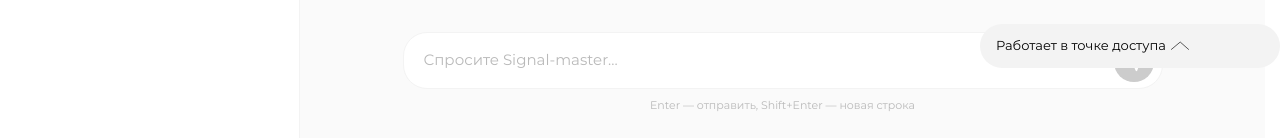
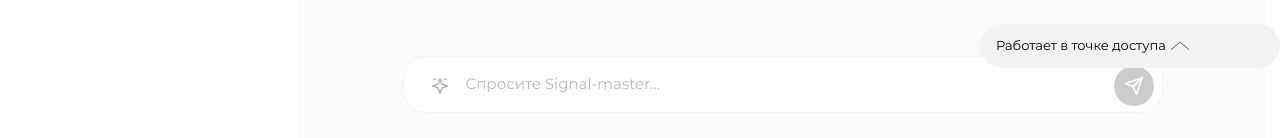
Before and after one commit to petrenko-vel/documentation, a React (Vite) app: page /chat in a window 1280 px wide. Shown: the part 716-854 px from the top of the page. Built offline with nearby package versions, Linux system fonts and the light colour scheme.

Commit message:
feat: добавление кнопки глубокого мышления

```diff
--- a/src/pages/Chat/Chat.jsx
+++ b/src/pages/Chat/Chat.jsx
@@ -19,9 +19,16 @@
   return MOCK_RESPONSES[Math.floor(Math.random() * MOCK_RESPONSES.length)];
 }
 
-function fakeSendMessage() {
+function fakeSendMessage(text, isDeepMode = false) {
   return new Promise((resolve) => {
-    setTimeout(() => resolve(getMockResponse()), 1000 + Math.random() * 2000);
+    const delay = isDeepMode ? 3000 + Math.random() * 2000 : 1000 + Math.random() * 2000;
+    setTimeout(() => {
+      let response = getMockResponse();
+      if (isDeepMode) {
+        response = `[Глубокое мышление]:\n\n${response}`;
+      }
+      resolve(response);
+    }, delay);
   });
 }
 
@@ -124,11 +131,12 @@
   };
 
   // ─── Отправка сообщения ──────────────────────────────────────────
-  const handleSend = async (text) => {
+  const handleSend = async (text, isDeepMode = false) => {
     const userMessage = {
       id: Date.now(),
       role: 'user',
       text,
+      isDeepMode,
       timestamp: Date.now(),
     };
 
@@ -149,7 +157,7 @@
     setIsLoading(true);
 
     try {
-      const responseText = await fakeSendMessage(text);
+      const responseText = await fakeSendMessage(text, isDeepMode);
       const botMessage = {
         id: Date.now() + 1,
         role: 'bot',
--- a/src/pages/Chat/components/PromptInput/PromptInput.jsx
+++ b/src/pages/Chat/components/PromptInput/PromptInput.jsx
@@ -3,6 +3,7 @@
 
 export default function PromptInput({ onSend, disabled }) {
   const [value, setValue] = useState('');
+  const [isDeepMode, setIsDeepMode] = useState(false);
   const textareaRef = useRef(null);
 
   // Автоматическая подстройка высоты textarea
@@ -17,7 +18,7 @@
   const handleSubmit = (e) => {
     e.preventDefault();
     if (value.trim() && !disabled) {
-      onSend?.(value.trim());
+      onSend?.(value.trim(), isDeepMode);
       setValue('');
     }
   };
@@ -32,6 +33,28 @@
   return (
     <form className="prompt-form" onSubmit={handleSubmit}>
       <div className="prompt-form__container">
+        <button
+          type="button"
+          className={`prompt-form__deep-btn ${isDeepMode ? 'is-active' : ''}`}
+          onClick={() => setIsDeepMode(!isDeepMode)}
+          disabled={disabled}
+          title="Глубокое мышление"
+        >
+          <svg
+            width="20"
+            height="20"
+            viewBox="0 0 24 24"
+            fill="none"
+            stroke="currentColor"
+            strokeWidth="2"
+            strokeLinecap="round"
+            strokeLinejoin="round"
+          >
+            <path d="m12 3-1.912 5.813a2 2 0 0 1-1.275 1.275L3 12l5.813 1.912a2 2 0 0 1 1.275 1.275L12 21l1.912-5.813a2 2 0 0 1 1.275-1.275L21 12l-5.813-1.912a2 2 0 0 1-1.275-1.275L12 3Z" />
+            <path d="m5 3 1 1" />
+            <path d="m19 3-1 1" />
+          </svg>
+        </button>
         <textarea
           ref={textareaRef}
           className="prompt-form__input"
@@ -61,9 +84,6 @@
           </svg>
         </button>
       </div>
-      <span className="prompt-form__hint">
-        Enter — отправить, Shift+Enter — новая строка
-      </span>
     </form>
   );
 }
--- a/src/pages/Chat/components/PromptInput/PromptInput.scss
+++ b/src/pages/Chat/components/PromptInput/PromptInput.scss
@@ -19,6 +19,47 @@
     &:focus-within {
       border-color: var(--color-accent);
       box-shadow: 0 0 0 3px rgba(25, 124, 255, 0.1);
+    }
+  }
+
+  &__deep-btn {
+    @include flex-center;
+    @include square(rem(32));
+    flex-shrink: 0;
+    margin-bottom: rem(4);
+    background: transparent;
+    border: none;
+    border-radius: rem(8);
+    color: var(--color-gray-s);
+    cursor: pointer;
+    transition: all 0.3s cubic-bezier(0.4, 0, 0.2, 1);
+    position: relative;
+
+    @include hover {
+      color: var(--color-accent);
+      background: rgba(25, 124, 255, 0.05);
+    }
+
+    &.is-active {
+      color: #fff;
+      background: linear-gradient(135deg, #197CFF 0%, #7042FF 100%);
+      box-shadow: 0 4px 12px rgba(25, 124, 255, 0.3);
+
+      &::after {
+        content: '';
+        position: absolute;
+        inset: rem(-2);
+        border-radius: rem(10);
+        background: linear-gradient(135deg, rgba(25, 124, 255, 0.5) 0%, rgba(112, 66, 255, 0.5) 100%);
+        opacity: 0.3;
+        z-index: -1;
+        filter: blur(4px);
+      }
+    }
+
+    &:disabled {
+      opacity: 0.5;
+      cursor: not-allowed;
     }
   }
 
```
